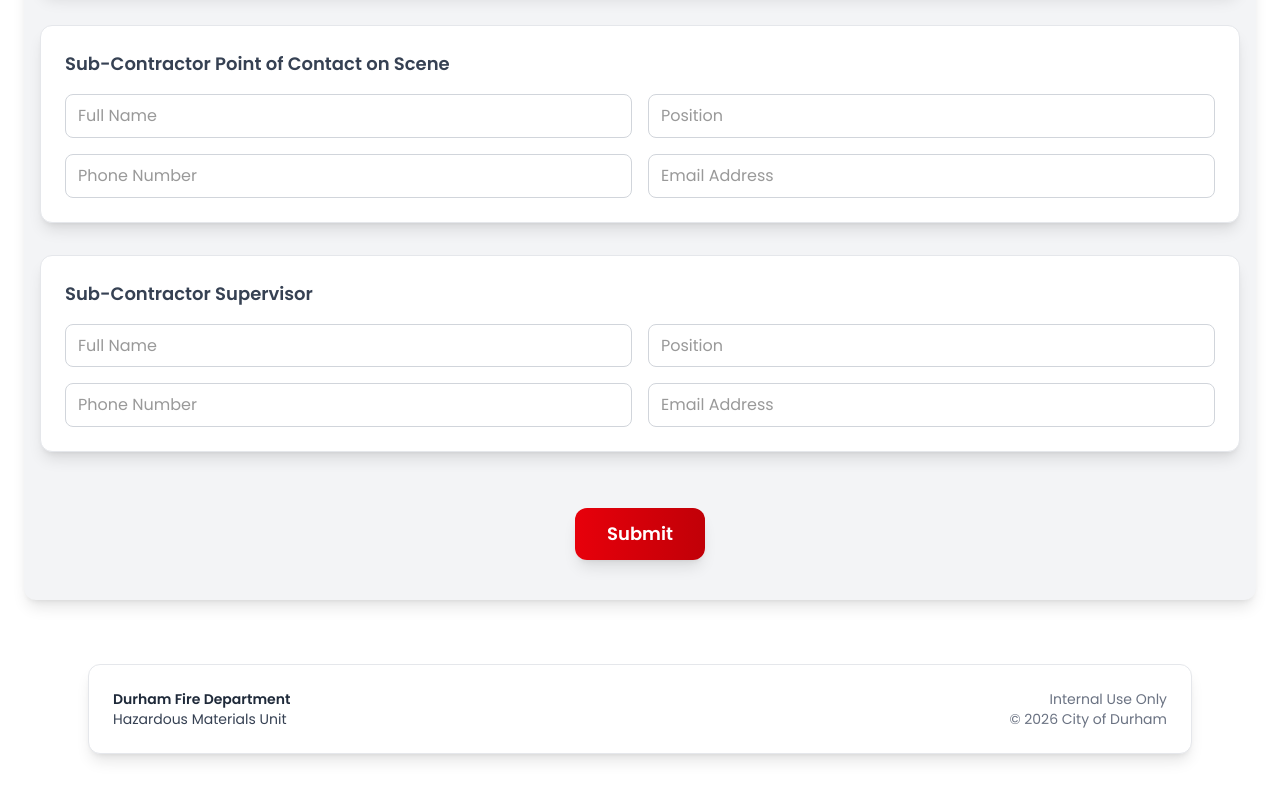
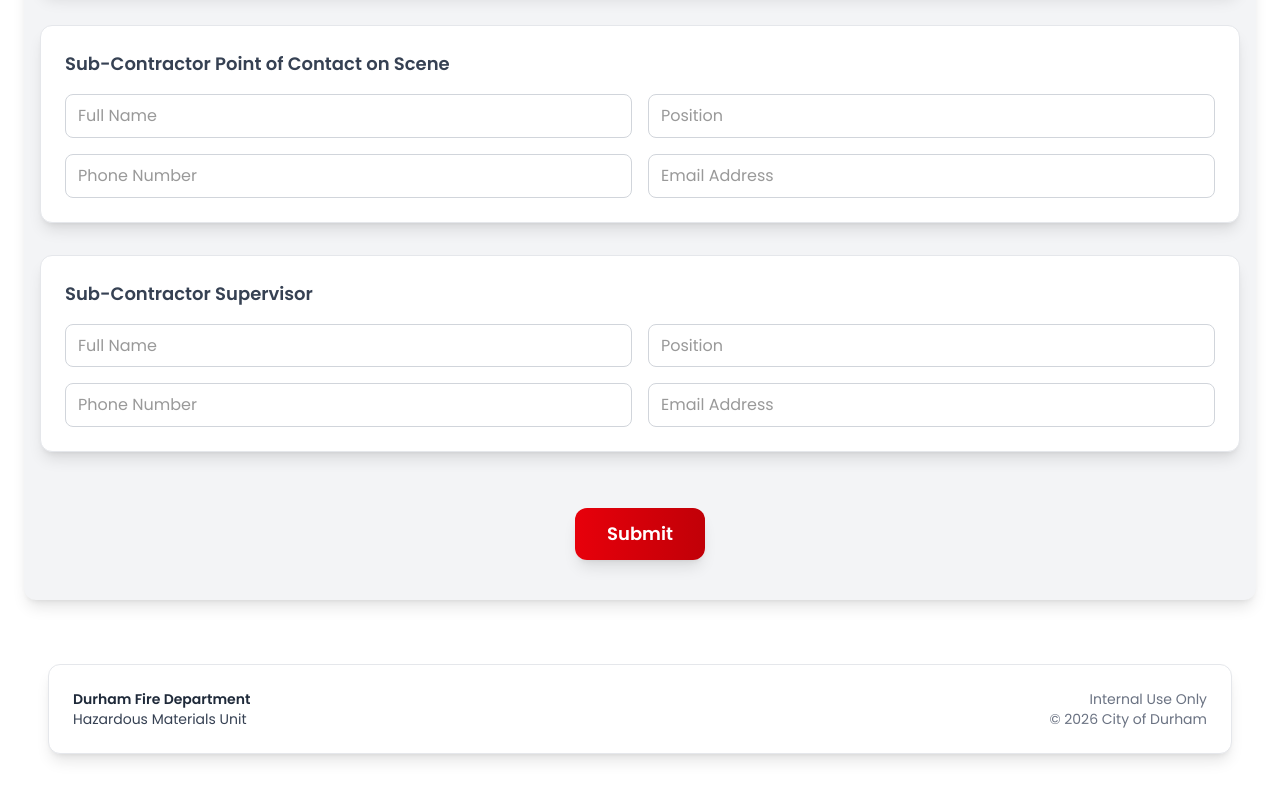
Before and after one commit to akunna1/Hazmat-Underground-Form, a Next.js app: page / in a window 1280 px wide. Shown: the part 1567-2367 px from the top of the page. Built offline with nearby package versions, Linux system fonts and the light colour scheme.

Commit message:
updated footer width

```diff
--- a/app/components/Footer.tsx
+++ b/app/components/Footer.tsx
@@ -4,7 +4,7 @@
   return (
     <footer className="mt-16 pb-10">
 
-      <div className="max-w-6xl mx-auto px-6">
+      <div className="max-w-360 mx-auto px-6">
 
         <div className="bg-white shadow-lg rounded-xl p-6 border border-gray-200 flex flex-col md:flex-row justify-between items-center">
 
```
